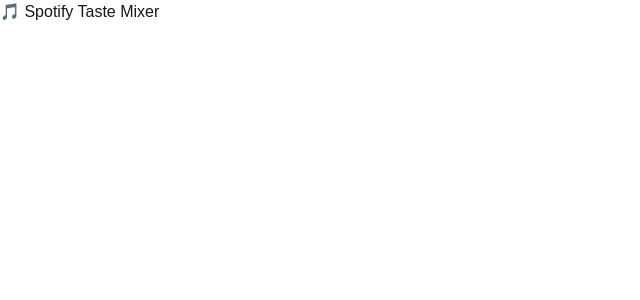
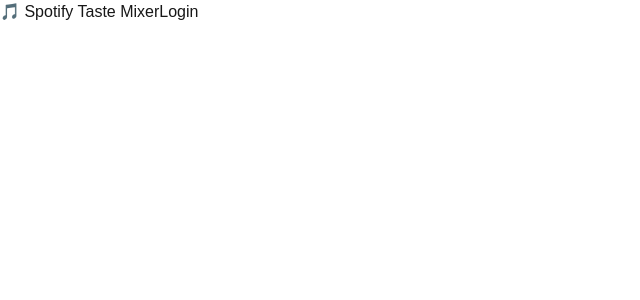
Before and after one commit to miguelandin/spotify-mixer, a Next.js app: page / in a window 1280 px wide. Shown: the top 300 px of the page, without its empty margins (0-640 px from the left). Built offline with nearby package versions, Linux system fonts and the light colour scheme.

Commit message:
FEAT: tokens

```diff
--- a/src/app/auth/callback/page.js
+++ b/src/app/auth/callback/page.js
@@ -32,7 +32,7 @@ export default function CallbackPage() {
     const savedState = localStorage.getItem('spotify_auth_state');
     if (!state || state !== savedState) {
       setError('Error de validación de seguridad (CSRF). Intenta iniciar sesión de nuevo.');
-      localStorageStorage.removeItem('spotify_auth_state');
+      localStorage.removeItem('spotify_auth_state');
       return;
     }
 
--- /dev/null
+++ b/src/app/dashboard/page.js
@@ -0,0 +1,3 @@
+export default function DashBoardPage(){
+	return (<h1> Hasta aquí he llegao </h1>)
+}
--- a/src/app/page.js
+++ b/src/app/page.js
@@ -21,6 +21,7 @@ export default function Home() {
   return (
       <>
         🎵 Spotify Taste Mixer
+	  <button onClick={handleLogin}>Login</button>
       </>
   );
 }
```
